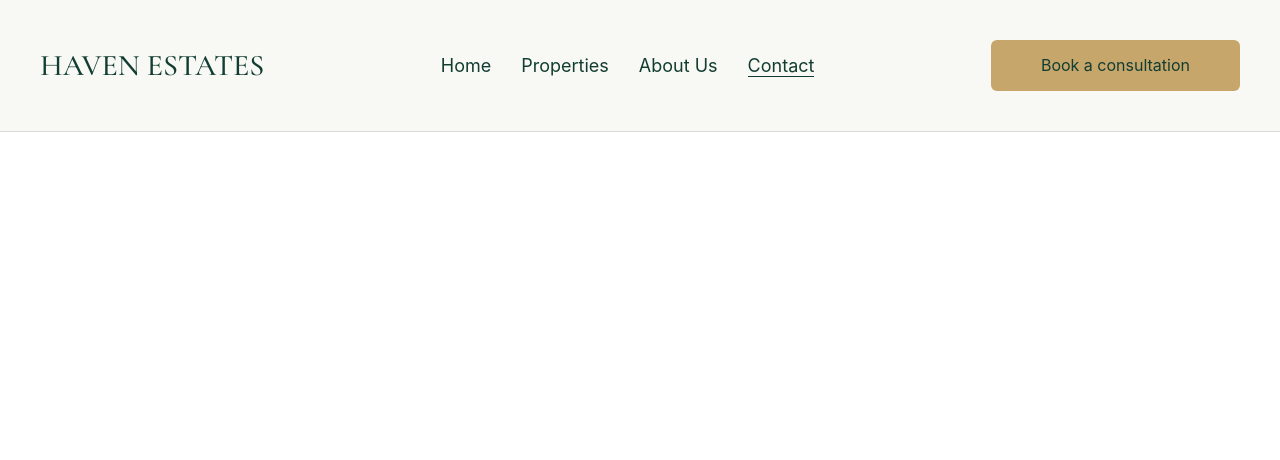
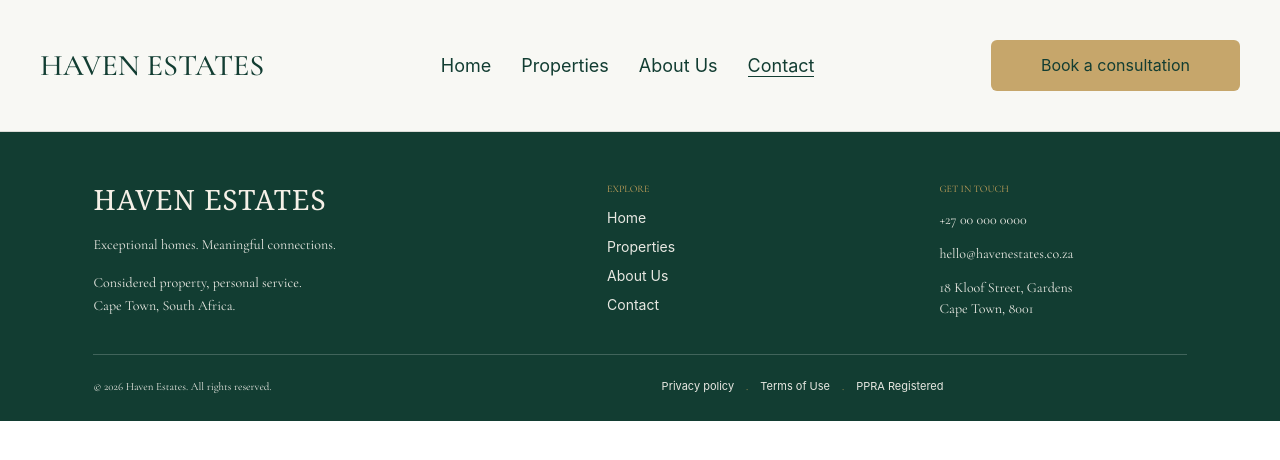
Before and after one commit to Freddy-XTL/Haven-Estates, a plain HTML site: page contact.html in a window 1280 px wide. Drawn offline with nearby package versions, Linux system fonts and the light colour scheme.

Commit message:
Added footer section to all other pages

```diff
--- a/contact.html
+++ b/contact.html
@@ -28,6 +28,59 @@
         </nav>
     </header>
 
+    <main>
+
+    </main>
+
+    <footer class="footer">
+        <div class="footer-container">
+
+            <!-- This would be the brand section -->
+             <div class="footer-brand">
+                <h2>HAVEN ESTATES</h2>
+                <p>Exceptional homes. Meaningful connections.</p>
+                <p class="brand-description">
+                    Considered property, personal service. <br>
+                    Cape Town, South Africa.
+                </p>
+             </div>
+
+             <div class="footer-navigation">
+                <h4>EXPLORE</h4>
+                <a href="#">Home</a>
+                <a href="properties.html">Properties</a>
+                <a href="about.html">About Us</a>
+                <a href="contact.html">Contact</a>
+             </div>
+
+             <!-- Contact Section -->
+              <div class="footer-contact">
+                <h4>GET IN TOUCH</h4>
+
+                <p>+27 00 000 0000</p>
+                <p>hello@havenestates.co.za</p>
+
+                <p>
+                    18 Kloof Street, Gardens <br>
+                    Cape Town, 8001
+                </p>
+              </div>
+
+              <!-- Bottom Section -->
+               <div class="footer-bottom">
+                <p>© 2026 Haven Estates. All rights reserved.</p>
+
+                <div class="footer-legal">
+                    <a href="#">Privacy policy</a>
+                    <span>.</span>
+                    <a href="#">Terms of Use</a>
+                    <span>.</span>
+                    <a href="#">PPRA Registered</a>
+                </div>
+               </div>
+        </div>
+    </footer>
+
 
 </body>
 </html>
```
Also changed, not shown: about.html (+52 -0 lines), properties.html (+51 -0 lines).
